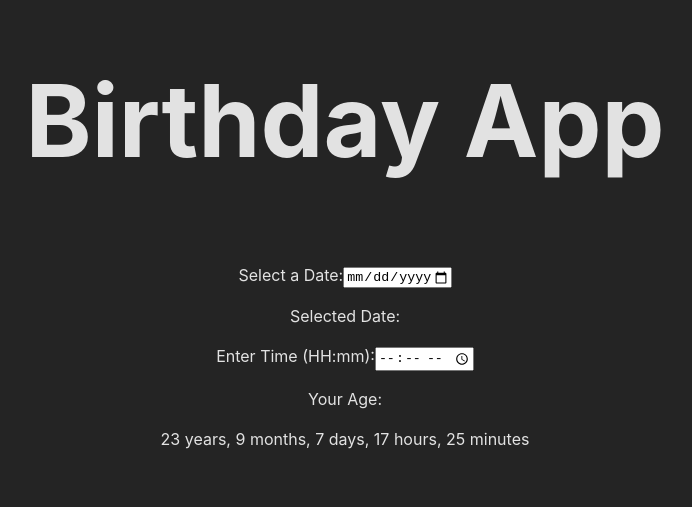
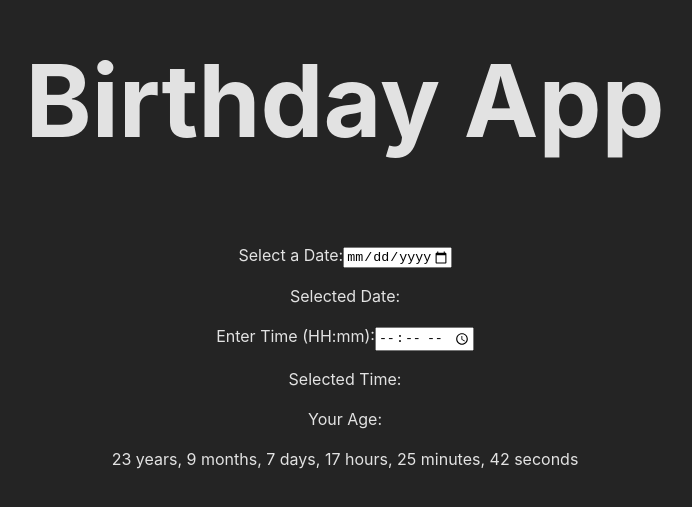
Before and after one commit to IlyaKrapivnoy/vue_birthday-app, a Vue app: page / in a window 1280 px wide. Shown: the part 177-684 px from the top of the page, without its empty margins (295-987 px from the left). Built offline with nearby package versions, Linux system fonts and the light colour scheme.

Commit message:
add seconds

```diff
--- a/src/App.vue
+++ b/src/App.vue
@@ -18,12 +18,14 @@
       v-model="selectedTime"
       @input="handleTimeChange"
     />
+    <p>Selected Time: {{ selectedTime }}</p>
     <p>Your Age:</p>
     <p>
       {{ calculatedAge.years || 0 }} years,
       {{ calculatedAge.months || 0 }} months,
       {{ calculatedAge.days || 0 }} days, {{ calculatedAge.hours || 0 }} hours,
-      {{ calculatedAge.minutes || 0 }} minutes
+      {{ calculatedAge.minutes || 0 }} minutes,
+      {{ calculatedAge.seconds || 0 }} seconds
     </p>
   </div>
 </template>
@@ -65,13 +67,18 @@ const calculatedAge = computed(() => {
     remainingHoursMilliseconds % (60 * 60 * 1000);
 
   const minutes = Math.floor(remainingMinutesMilliseconds / (60 * 1000));
+  const remainingSecondsMilliseconds =
+    remainingMinutesMilliseconds % (60 * 1000);
+
+  const seconds = Math.floor(remainingSecondsMilliseconds / 1000);
 
   return {
     years,
     months,
     days,
     hours,
-    minutes
+    minutes,
+    seconds
   };
 });
 
```
